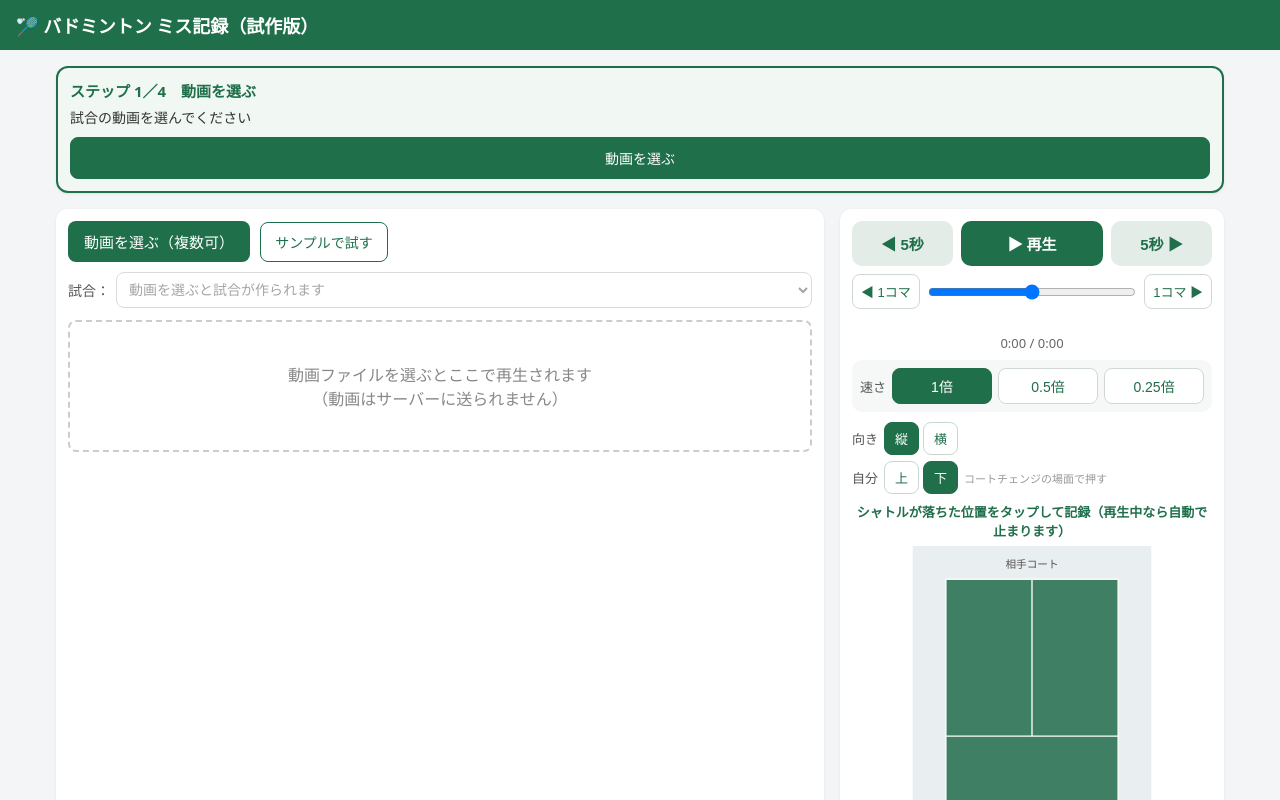
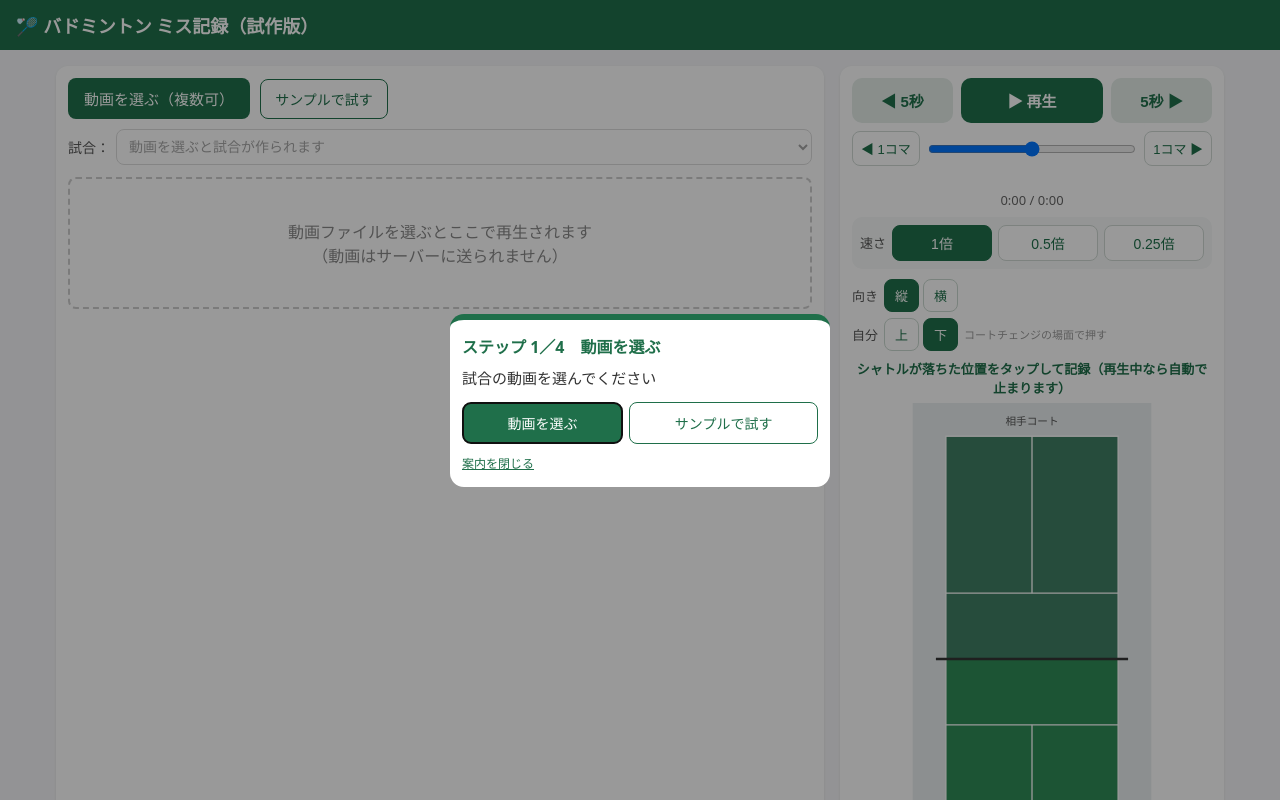
Before and after one commit to Nobu-Chine/badminton-analyzer, a plain HTML site: page index.html in a window 1280 px wide. Shown: the top 800 px of the page. Drawn offline with Linux system fonts and the light colour scheme.

Commit message:
手順の案内を画面の手前に出し、向きと自分の場所を2段階で聞く
・案内を重ねた小さな画面（dialog）にして、画面の上の枠より目に入りやすくした
・ステップ3を「縦か横か」→「自分の場所（縦は上下、横は左右）」の順に聞く
・コートチェンジの説明を短くした
・ステップ1に「サンプルで試す」も置いた（手前に出すと後ろのボタンが押せないため）
・ステップ4は「はじめる」で閉じる

Co-Authored-By: Claude Opus 5.5 <noreply@anthropic.com>

```diff
--- a/index.html
+++ b/index.html
@@ -12,9 +12,6 @@
   <a href="https://badminton-analyzer-delta.vercel.app">公開版のページ</a>で開いてください。</div>
 
 <main>
-  <!-- 手順の案内（stepGuide.js）：次にやることを1つだけ出す。文は stepGuideData.js -->
-  <section class="card step-guide" id="stepGuide" hidden></section>
-
   <!-- 動画エリア -->
   <section class="card">
     <!-- 動画は何本でもまとめて選べる。選んだ順番は関係なく、撮影順に並ぶ -->
@@ -167,6 +164,9 @@
 </main>
 
 <!-- 記録入力ダイアログ -->
+<!-- 手順の案内（stepGuide.js）：次にやることを1つだけ、画面の手前に出す。文は stepGuideData.js -->
+<dialog class="step-guide" id="stepGuide"></dialog>
+
 <dialog id="dialog">
   <h3 id="dlgTitle">記録する</h3>
   <div class="dlg-time" id="dlgTime"></div>
--- a/js/main.js
+++ b/js/main.js
@@ -353,7 +353,9 @@ RecordList.init({
 // 手順の案内のボタン（文と並びは stepGuideData.js）
 StepGuide.init((button) => {
   if (button.action === 'chooseVideo') document.getElementById('fileInput').click();
+  if (button.action === 'sample') document.getElementById('sampleBtn').click();
   if (button.action === 'autoRally') cutScan();
+  if (button.action === 'orientation') CourtView.setOrientation(button.orientation);
   if (button.action === 'side') {
     CourtView.setOrientation(button.orientation);
     setMeSide(button.side);
--- a/js/stepGuide.js
+++ b/js/stepGuide.js
@@ -1,12 +1,15 @@
-// 手順の案内：「次にやること」を1つだけ出し、済んだら自動で次へ進む。
+// 手順の案内：「次にやること」を1つだけ、画面の手前（重ねた小さな画面）に出し、済んだら自動で次へ進む。
 // 文と並びは stepGuideData.js。ボタンを押したときの操作は受け取った関数に任せる。
 // どこまで進んだかは、動画ごとにこの端末へ保存する（同じ動画を開き直しても、済んだ所は飛ばす）。
 const StepGuide = (() => {
   const KEY = 'badminton-step-guide';
   const box = document.getElementById('stepGuide');
-  let progress = Store.load(KEY, {}); // 動画の key → { rally: 'auto'|'manual'|'skip', side: true, done: true }
+  // 動画の key → { rally: 'auto'|'manual'|'skip', orientation: 'vertical'|'horizontal', side: true, done: true }
+  let progress = Store.load(KEY, {});
+  let closedWithoutVideo = false; // 動画を選ぶ前に閉じたら、このページを開いている間は出さない
   let onAction = null;
   let shownKey = ''; // 同じ内容なら描き直さない（再生中は何度も呼ばれるため）
+  let current = null; // 今出している状態（閉じるときに使う）
 
   function progressOf(videoKey) {
     return progress[videoKey] || {};
@@ -19,64 +22,67 @@ const StepGuide = (() => {
     Store.save(KEY, progress);
   }
 
-  // 今の状態から、出すステップを決める（出さないときは null）
+  // 今の状態から、出すステップの id を決める（出さないときは null）
   //   s：{ videoKey, hidden, rallyCount, sideCount, recordCount }
   function stepFor(s) {
-    if (!s.videoKey) return 'video';
+    if (!s.videoKey) return closedWithoutVideo ? null : 'video';
     const p = progressOf(s.videoKey);
     if (s.hidden || p.done) return null;
     // 1件でも記録があれば、もう使い方は分かっている（前から使っている動画も含む）。この動画ではもう出さない
     if (s.recordCount > 0) { mark(s.videoKey, { done: true }); return null; }
     if (s.rallyCount === 0 && !p.rally) return 'rally';
-    if (!p.side && s.sideCount === 0) return 'side';
+    if (!p.side && s.sideCount === 0) return p.orientation ? 'side' : 'orientation';
     return 'record';
+  }
+
+  function add(parent, tag, className, text) {
+    const e = document.createElement(tag);
+    if (className) e.className = className;
+    if (text) e.textContent = text;
+    parent.appendChild(e);
+    return e;
   }
 
   function draw(step, s) {
     box.innerHTML = '';
-    const steps = StepGuideData.steps;
-    const index = steps.findIndex((x) => x.id === step);
-    const data = steps[index];
+    const data = StepGuideData.steps.find((x) => x.id === step);
+    const p = progressOf(s.videoKey);
 
-    const head = document.createElement('div');
-    head.className = 'step-head';
-    head.textContent = 'ステップ ' + (index + 1) + '／' + steps.length + '　' + data.title;
-    box.appendChild(head);
-    box.appendChild(Object.assign(document.createElement('p'), { className: 'step-text', textContent: data.text }));
+    add(box, 'div', 'step-head', 'ステップ ' + data.number + '／' + StepGuideData.total + '　' + data.title);
+    add(box, 'p', 'step-text', data.text);
 
-    if (data.buttons.length > 0) {
-      const row = document.createElement('div');
-      row.className = 'step-buttons';
-      data.buttons.forEach((b) => {
-        const btn = document.createElement('button');
-        btn.textContent = b.label;
-        if (b.main) btn.className = 'main';
-        btn.onclick = () => press(b, s.videoKey);
-        row.appendChild(btn);
-      });
-      box.appendChild(row);
-    }
+    const buttons = data.buttonsBy ? data.buttonsBy[p.orientation] : data.buttons;
+    const row = add(box, 'div', 'step-buttons');
+    buttons.forEach((b) => {
+      const btn = add(row, 'button', b.main ? 'main' : '', b.label);
+      // 自分の場所は、先に選んだ縦／横と一緒に渡す
+      btn.onclick = () => press(Object.assign({ orientation: p.orientation }, b), s.videoKey);
+    });
 
+    if (data.tip) add(box, 'p', 'step-tip', data.tip);
     // 「自分で区切る」を選んで、まだ印がないときは一言添える
-    if (step !== 'rally' && progressOf(s.videoKey).rally === 'manual' && s.rallyCount === 0) {
-      box.appendChild(Object.assign(document.createElement('p'), { className: 'step-tip', textContent: StepGuideData.manualRallyTip }));
-    }
+    if (step !== 'rally' && p.rally === 'manual' && s.rallyCount === 0) add(box, 'p', 'step-tip', StepGuideData.manualRallyTip);
 
-    if (step !== 'video') {
-      const close = document.createElement('button');
-      close.className = 'link-btn step-close';
-      close.textContent = StepGuideData.closeLabel;
-      close.onclick = () => { mark(s.videoKey, { done: true }); onAction({ action: 'refresh' }); };
-      box.appendChild(close);
-    }
+    const close = add(box, 'button', 'link-btn step-close', StepGuideData.closeLabel);
+    close.onclick = closeGuide;
+  }
+
+  function closeGuide() {
+    if (current && current.videoKey) mark(current.videoKey, { done: true });
+    else closedWithoutVideo = true;
+    onAction({ action: 'refresh' });
   }
 
   // ボタンを押したとき：済んだことを覚えてから、操作を頼む
   function press(button, videoKey) {
-    if (button.action === 'autoRally') mark(videoKey, { rally: 'auto' });
-    if (button.action === 'manualRally') mark(videoKey, { rally: 'manual' });
-    if (button.action === 'skipRally') mark(videoKey, { rally: 'skip' });
-    if (button.action === 'side') mark(videoKey, { side: true });
+    const a = button.action;
+    if (a === 'autoRally') mark(videoKey, { rally: 'auto' });
+    if (a === 'manualRally') mark(videoKey, { rally: 'manual' });
+    if (a === 'skipRally') mark(videoKey, { rally: 'skip' });
+    if (a === 'orientation') mark(videoKey, { orientation: button.orientation });
+    if (a === 'side') mark(videoKey, { side: true });
+    if (a === 'finish') mark(videoKey, { done: true });
+    if (a === 'chooseVideo' || a === 'sample') closedWithoutVideo = true; // 選ぶ画面を開くので、いったんしまう
     onAction(button);
     onAction({ action: 'refresh' });
   }
@@ -84,6 +90,8 @@ const StepGuide = (() => {
   // handler(button)：ボタンの操作をする。button.action は stepGuideData.js の action（'refresh' は描き直しだけ）
   function init(handler) {
     onAction = handler;
+    // Esc キーなどで閉じたときも「案内を閉じる」と同じにする
+    box.addEventListener('cancel', (e) => { e.preventDefault(); closeGuide(); });
   }
 
   function render(s) {
@@ -91,8 +99,13 @@ const StepGuide = (() => {
     const key = step === null ? '' : [step, s.videoKey, s.rallyCount === 0, progressOf(s.videoKey).rally].join('|');
     if (key === shownKey) return;
     shownKey = key;
-    box.hidden = step === null;
-    if (step !== null) draw(step, s);
+    current = s;
+    if (step === null) {
+      if (box.open) box.close();
+      return;
+    }
+    draw(step, s);
+    if (!box.open) box.showModal();
   }
 
   return { init, render };
--- a/js/stepGuideData.js
+++ b/js/stepGuideData.js
@@ -1,16 +1,23 @@
 // 手順の案内（stepGuide.js）の文と並び。ステップを増やす・文を変えるときは、このファイルだけ直す。
-// id は stepGuide.js が「済んだかどうか」を見分けるのに使う（video / rally / side / record）。
+// id は stepGuide.js が「済んだかどうか」を見分けるのに使う（video / rally / orientation / side / record）。
+// number が同じものは、同じステップの続きとして出す（「ステップ 3／4」が2回）。
 // buttons の action は main.js が受け取って、その操作をする。
 const StepGuideData = {
+  total: 4,
   steps: [
     {
       id: 'video',
+      number: 1,
       title: '動画を選ぶ',
       text: '試合の動画を選んでください',
-      buttons: [{ label: '動画を選ぶ', action: 'chooseVideo', main: true }],
+      buttons: [
+        { label: '動画を選ぶ', action: 'chooseVideo', main: true },
+        { label: 'サンプルで試す', action: 'sample' },
+      ],
     },
     {
       id: 'rally',
+      number: 2,
       title: 'ラリーを区切る',
       text: 'この動画は RallyShot などで、ラリーだけを切り取ってつないだものですか？',
       buttons: [
@@ -20,24 +27,42 @@ const StepGuideData = {
       ],
     },
     {
-      id: 'side',
-      title: 'コートの向きを合わせる',
-      text: '動画の中で、自分はどこにいますか？（あとからコートが入れ替わったら、その場面でコート図の上の「自分」を押し直します）',
+      id: 'orientation',
+      number: 3,
+      title: 'コートの向き',
+      text: '動画のコートは、縦と横のどちらに映っていますか？',
       buttons: [
-        { label: '上', action: 'side', orientation: 'vertical', side: 'left' },
-        { label: '下', action: 'side', orientation: 'vertical', side: 'right' },
-        { label: '左', action: 'side', orientation: 'horizontal', side: 'left' },
-        { label: '右', action: 'side', orientation: 'horizontal', side: 'right' },
+        { label: '縦（後ろから撮影）', action: 'orientation', orientation: 'vertical' },
+        { label: '横（横から撮影）', action: 'orientation', orientation: 'horizontal' },
       ],
     },
     {
+      id: 'side',
+      number: 3,
+      title: '自分の場所',
+      text: '自分はどちらのコートにいますか？',
+      // 縦か横かで、出すボタンを変える
+      buttonsBy: {
+        vertical: [
+          { label: '上', action: 'side', side: 'left' },
+          { label: '下', action: 'side', side: 'right' },
+        ],
+        horizontal: [
+          { label: '左', action: 'side', side: 'left' },
+          { label: '右', action: 'side', side: 'right' },
+        ],
+      },
+      tip: 'コートチェンジしたら、その場面でコート図の上の「自分」を押して入れ替えます',
+    },
+    {
       id: 'record',
+      number: 4,
       title: '記録する',
-      text: '「▶ 再生」を押して、シャトルが落ちたらコート図のその場所をタップしてください（自動で止まります）',
-      buttons: [],
+      text: '「▶ 再生」を押して、シャトルが落ちたらコート図のその場所をタップします（自動で止まります）',
+      buttons: [{ label: 'はじめる', action: 'finish', main: true }],
     },
   ],
   // 「自分で区切る」を選んだとき、あとのステップに一緒に出す一言
-  manualRallyTip: 'ラリーが始まる場面で「＋ ラリー開始」を押すと、ラリーごとに飛べるようになります',
-  closeLabel: 'この動画では案内を閉じる',
+  manualRallyTip: 'ラリーの始まりで「＋ ラリー開始」を押すと、ラリーごとに飛べます',
+  closeLabel: '案内を閉じる',
 };
--- a/style.css
+++ b/style.css
@@ -43,11 +43,10 @@ main {
 .guide-note { margin: 6px 0 0; font-size: 12px; color: #666; }
 .guide ol { margin: 6px 0 2px; padding-left: 1.4em; line-height: 1.7; }
 .sample-btn:disabled { color: #999; border-color: #ccc; }
-/* 手順の案内（stepGuide.js）：次にやることを1つだけ。PC の2列でも横いっぱいに出す */
-.step-guide { grid-column: 1 / -1; border: 2px solid #1f6f4a; background: #f1f7f3; }
-.step-guide[hidden] { display: none; }
-.step-head { font-weight: bold; color: #1f6f4a; font-size: 15px; }
-.step-text { margin: 6px 0 8px; font-size: 14px; line-height: 1.6; color: #333; }
+/* 手順の案内（stepGuide.js）：次にやることを1つだけ、画面の手前に出す */
+.step-guide { border-top: 6px solid #1f6f4a; }
+.step-head { font-weight: bold; color: #1f6f4a; font-size: 16px; }
+.step-text { margin: 8px 0 12px; font-size: 15px; line-height: 1.6; color: #333; }
 .step-buttons { display: flex; flex-wrap: wrap; gap: 6px; }
 .step-buttons button { flex: 1 1 auto; min-width: 64px; padding: 10px 12px; border: 1px solid #1f6f4a; border-radius: 8px;
   background: #fff; color: #1f6f4a; font-size: 14px; cursor: pointer; }
```
